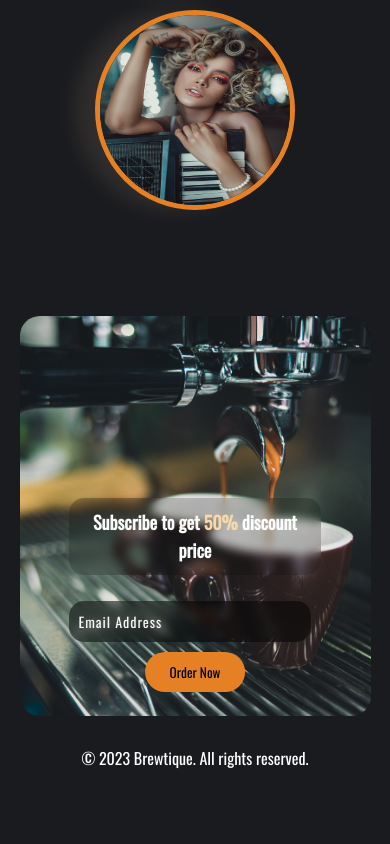
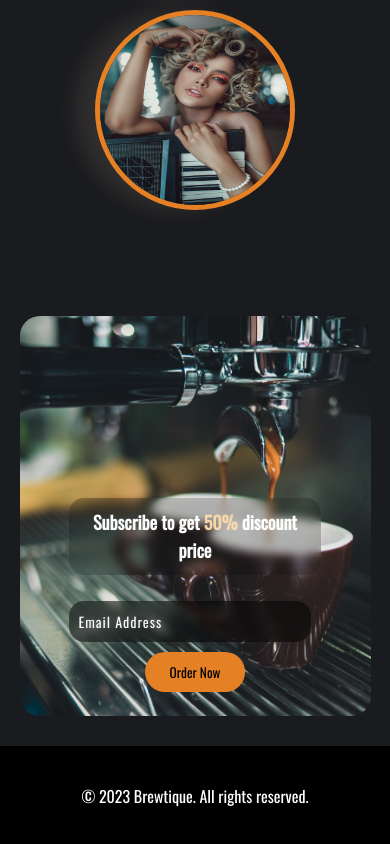
Before and after one commit to Nixk25/Coffee-, a React (Create React App) app: page / in a window 390 px wide. Shown: the part 6150-6994 px from the top of the page. Before the commit the page ends 6952 px from the top, so only its background shows below. Built offline with nearby package versions, Linux system fonts and the light colour scheme.

Commit message:
dodelani responzivity

```diff
--- a/src/components/AboutPage/ChooseUs/ChooseUs.css
+++ b/src/components/AboutPage/ChooseUs/ChooseUs.css
@@ -1,23 +1,22 @@
-.chooseUs{
+.chooseUs {
   margin-top: 100px;
 }
 
-
-.headline-wrapper{
+.headline-wrapper {
   text-align: center;
 }
 
-.headline-chooseUs{
+.headline-chooseUs {
   font-size: 30px;
   margin-bottom: 10px;
 }
 
-.desc-chooseUs{
+.desc-chooseUs {
   margin-bottom: 50px;
   font-size: 22px;
 }
 
-.card-section{
+.card-section {
   display: flex;
   justify-content: center;
   align-items: center;
@@ -25,7 +24,7 @@
   flex-wrap: wrap;
 }
 
-.card{
+.card {
   background-color: var(--main-color);
   width: 45%;
   padding: 20px;
@@ -33,32 +32,39 @@
   color: #000;
   position: relative;
   height: max-content;
+  min-height: 220px;
 }
 
-
-.card-headline{
+.card-headline {
   font-size: 25px;
   margin-bottom: 10px;
 }
 
-.card-desc{
+.card-desc {
   width: 100%;
 }
 
-.card-span{
+.card-span {
   position: absolute;
   border-radius: 100%;
   width: 50px;
   height: 50px;
   background-color: var(--action-color);
-    top:-25px;
+  top: -25px;
   left: 10px;
   display: flex;
   justify-content: center;
   align-items: center;
 }
 
-.icon{
+.icon {
   font-size: 25px;
   color: black;
 }
+
+@media (max-width: 700px) {
+  .card {
+    width: 100%;
+    font-size: 15px;
+  }
+}
--- a/src/components/AboutPage/Process/Process.css
+++ b/src/components/AboutPage/Process/Process.css
@@ -16,7 +16,7 @@
 }
 
 .process-right {
-  width: 50%;
+  width: 70%;
 }
 
 .headline-process {
@@ -31,9 +31,14 @@
   width: max-content;
 }
 
+.process-image {
+  max-width: 400px;
+  min-width: 200px;
+}
+
 .process-image img {
-  width: auto;
-  height: 350px;
+  width: 100%;
+  height: auto;
   margin-top: 20px;
   border-radius: 20px;
   border: 2px solid #fff;
@@ -73,3 +78,32 @@
   align-items: center;
   background-color: var(--action-color);
 }
+
+@media (max-width: 1100px) {
+  .process-wrapper {
+    flex-direction: column;
+    justify-content: center;
+    align-items: center;
+    gap: 50px;
+  }
+
+  .process-left {
+    width: 100%;
+    display: flex;
+    flex-direction: column;
+    justify-content: center;
+    align-items: center;
+    text-align: center;
+  }
+
+  .process-right {
+    width: 50%;
+  }
+}
+
+@media (max-width: 600px) {
+  .reasons p {
+    font-size: 14px;
+    width: 150%;
+  }
+}
--- a/src/components/AboutPage/mainAboutUs/AboutUs.css
+++ b/src/components/AboutPage/mainAboutUs/AboutUs.css
@@ -1,34 +1,34 @@
-.about{
-    margin-top: 10%;
+.about {
+  margin-top: 30vh;
 }
 
-.about-headline__wrapper{
+.about-headline__wrapper {
   text-align: center;
 }
 
-.headline-about{
+.headline-about {
   font-size: 40px;
   margin-bottom: 10px;
 }
 
-.desc{
+.desc {
   margin-bottom: 30px;
   font-size: 22px;
 }
 
-.main-about__section{
+.main-about__section {
   display: flex;
   justify-content: flex-end;
   gap: 30px;
   align-items: center;
 }
 
-.about-image{
+.about-image {
   border-radius: 15px;
   display: flex;
 }
 
-.about-image img{
+.about-image img {
   max-width: 450px;
   width: 100%;
   border-radius: 15px;
@@ -37,21 +37,21 @@
   align-self: flex-end;
 }
 
-.right-side{
+.right-side {
   flex-basis: 50%;
   width: 100%;
   flex-direction: column;
   display: flex;
 }
 
-.main-texts{
+.main-texts {
   margin-bottom: 20px;
 }
 
-.about-btn{
+.about-btn {
   padding: 10px;
   padding-inline: 20px;
-    background-color: var(--action-color) ;
+  background-color: var(--action-color);
   border-radius: 10px;
   font-weight: 700;
   margin-top: 20px;
@@ -60,12 +60,19 @@
   transition: all ease 0.3s;
 }
 
-.about-btn:hover{
+.about-btn:hover {
   scale: 1.1;
   background-color: transparent;
   color: var(--action-color);
 }
 
-.about-btn:active{
+.about-btn:active {
   scale: 0.8;
 }
+
+@media (max-width: 700px) {
+  .main-about__section {
+    flex-direction: column;
+    text-align: center;
+  }
+}
--- a/src/components/Footer/Footer.css
+++ b/src/components/Footer/Footer.css
@@ -1,5 +1,22 @@
-.footer{
-    text-align: center;
-    margin-top: 30px;
-    margin-bottom: 30px;
+.footer {
+  text-align: center;
+  margin-top: 30px;
+  background-color: #000;
+  position: relative;
 }
+
+.footer-wrapper {
+  height: 100px;
+  display: flex;
+  justify-content: center;
+  align-items: center;
+}
+
+.footer-wrapper::before {
+  content: "";
+  top: 0;
+  width: 100%;
+  height: 100px;
+  background-color: linear-gradient(to bottom, #1a1b1f, transparent);
+  position: absolute;
+}
--- a/src/components/Menu/Menu.css
+++ b/src/components/Menu/Menu.css
@@ -68,13 +68,13 @@
 
 .menu-link:hover {
   font-weight: bold;
-    color:var(--action-color);
+  color: var(--action-color);
 }
 
-
-  .menu-bg, #menu {
+.menu-bg,
+#menu {
   position: fixed;
-    top: 2%;
+  top: 5%;
   right: 5%;
   z-index: 102;
   overflow-x: visible;
@@ -85,7 +85,7 @@
   width: 0;
   height: 0;
   margin: 30px 0 20px 20px;
-    background: radial-gradient(circle, #F9D9AA, #F9D9AA);
+  background: radial-gradient(circle, #f9d9aa, #f9d9aa);
   border-radius: 50%;
   transition: 0.3s ease;
   z-index: 101;
@@ -101,7 +101,6 @@
 
 .change #bar1 {
   transform: translateX(-40vw) translateY(85px) rotateZ(-45deg);
-
 }
 
 .change #bar2 {
@@ -115,11 +114,11 @@
 .change-bg {
   width: 520px;
   height: 460px;
-    transform: translate(60%,-50%);
+  transform: translate(60%, -50%);
 }
 
-@media (max-width:600px){
-    #menu{
+@media (max-width: 600px) {
+  #menu {
     display: flex;
   }
 }
--- a/src/components/Navbar/Nav.css
+++ b/src/components/Navbar/Nav.css
@@ -72,13 +72,17 @@
 }
 
 .nav-colored {
-  background-color: rgba(0, 0, 0, 0.5);
-  backdrop-filter: blur(1px);
+  background-color: rgba(26, 27, 31, 0.9);
+  backdrop-filter: blur(4px);
 }
 
 @media (max-width: 750px) {
   .links {
     font-size: 20px;
+  }
+  .logo img {
+    width: 80px;
+    height: auto;
   }
 }
 
@@ -86,9 +90,4 @@
   .links {
     display: none;
   }
-
-  .logo {
-    height: 50px;
-    width: auto;
-  }
 }
--- a/src/index.css
+++ b/src/index.css
@@ -1,14 +1,13 @@
-@import url('https://fonts.googleapis.com/css2?family=Oswald&display=swap');
+@import url("https://fonts.googleapis.com/css2?family=Oswald&display=swap");
 
-:root{
-    --main-color: #F9D9AA;
-    --secondary-color: #D7A474;
-    --addition-color: #F7EBDB;
-    --action-color:#E58124;
-    --btn-color:#2C1E08;
+:root {
+  --main-color: #f9d9aa;
+  --secondary-color: #d7a474;
+  --addition-color: #f7ebdb;
+  --action-color: #e58124;
 }
 
-*{
+* {
   margin: 0;
   padding: 0;
   outline: none;
@@ -16,25 +15,23 @@
   font-family: "Oswald", sans-serif;
 }
 
-
-body{
+body {
   line-height: 1.6;
-    background-color: #1A1B1F;
+  background-color: #1a1b1f;
   color: #fff;
 }
 
-
-::-webkit-scrollbar{
+::-webkit-scrollbar {
   display: none;
 }
 
-.headline{
+.headline {
   font-size: 40px;
   margin-bottom: 100px;
 }
 
-@media (max-width:425px){
-    .headline{
+@media (max-width: 425px) {
+  .headline {
     font-size: 30px;
   }
 }
```
Lines whose indentation alone changed are shown as unchanged.
